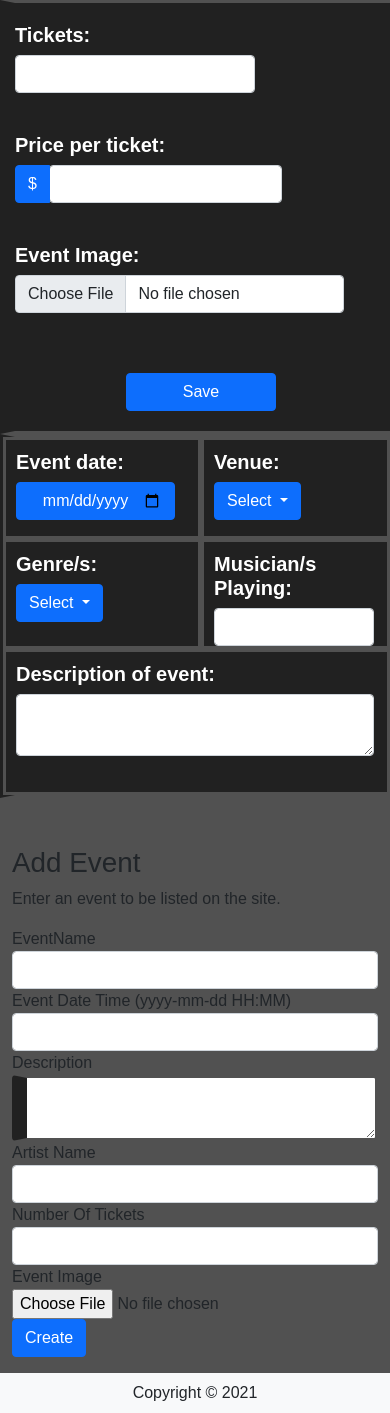
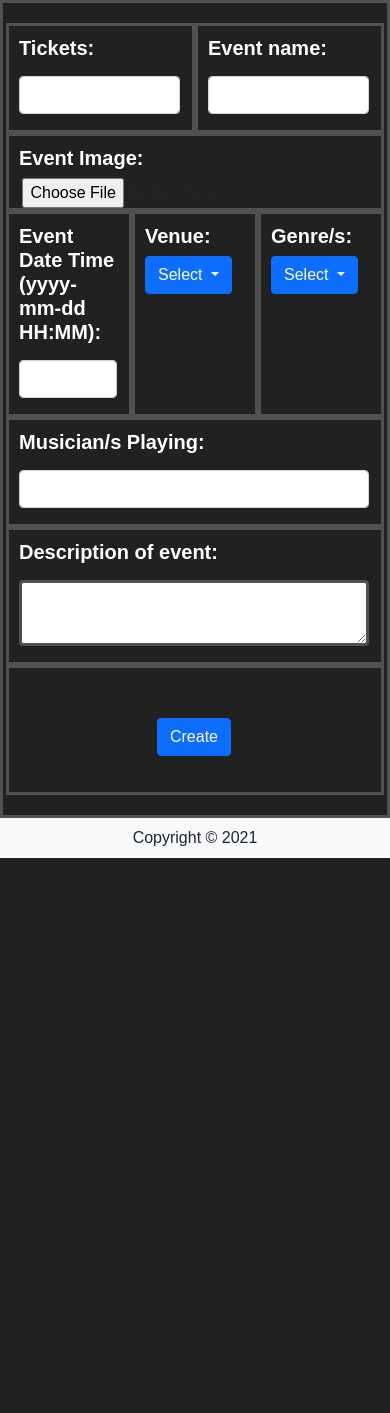
Before and after one commit to lewisb5746/Heroku_Team6_Thu5-7, a Flask app: page /events/create in a window 390 px wide. Shown: the part 406-1819 px from the top of the page. After the commit the page ends 1264 px from the top, so only its background shows below. Run offline with Flask 2, Linux system fonts and the light colour scheme; some libraries are stand-ins or nearby versions.

Commit message:
create page functionality

```diff
--- a/Lewis wireframes/create.html
+++ b/Lewis wireframes/create.html
@@ -146,7 +146,7 @@
           <div class="row" id="create">
             <div class="col">
               <h5><b>Description of event:</b></h5>
-              <div id="textarea"><textarea class="form-control" aria-label="With textarea"></textarea></p>
+              <div id="textarea"><textarea class="form-control" aria-label="With textarea"></textarea></div>
             </div>
           </div>
         </div>
--- a/travel/forms.py
+++ b/travel/forms.py
@@ -7,13 +7,13 @@ ALLOWED_FILE = {'PNG','JPG','png','jpg'}
 
 #Create new destination
 class EventForm(FlaskForm):
-  name = StringField('EventName', validators=[InputRequired()])
+  name = StringField('', validators=[InputRequired()])
   #eventDateTime = StringField('Event Date Time', validators=[InputRequired()])
-  eventDateTime = DateTimeField('Event Date Time (yyyy-mm-dd HH:MM)', validators=[InputRequired()], format='%Y-%m-%d %H:%M')
-  description = TextAreaField('Description', validators=[InputRequired()])
-  artist = StringField('Artist Name', validators=[InputRequired()])
-  num_tickets = IntegerField('Number Of Tickets', validators=[InputRequired()])
-  image = FileField('Event Image', validators=[
+  eventDateTime = DateTimeField('', validators=[InputRequired()], format='%Y-%m-%d %H:%M')
+  description = TextAreaField('', validators=[InputRequired()])
+  artist = StringField('', validators=[InputRequired()])
+  num_tickets = IntegerField('', validators=[InputRequired()])
+  image = FileField('', validators=[
     FileRequired(message='Image cannot be empty'),
     FileAllowed(ALLOWED_FILE, message='Only supports png,jpg,JPG,PNG')])
   submit = SubmitField("Create")
--- a/travel/static/css/styles.css
+++ b/travel/static/css/styles.css
@@ -74,13 +74,15 @@ article div div * {
   color: white;
 }
 #card {
+  padding-top: 20px;
+  padding-bottom: 20px;
   background-color: rgb(33, 33, 33);
+  border-left: 15px solid rgb(33, 33, 33);
+  border-right: 15px solid rgb(33, 33, 33);
 }
 #description {
-  color: white;
   border: solid;
   border-color: rgb(81, 81, 81);
-  border-left: 15px solid rgb(33, 33, 33);
 }
 
 #comment div {
--- a/travel/templates/events/create.html
+++ b/travel/templates/events/create.html
@@ -1,6 +1,6 @@
 {% extends 'base.html' %}
 
-{% import "bootstrap4/form.html" as wtf %}
+{% from "bootstrap4/form.html" import render_field %}
 {% block content %}
 <div id="eventpage">
 
@@ -10,33 +10,6 @@
     <img src="">
   </div>
 
-  <!-- KEY DETAILS -->
-
-  <div id="description">
-    <div id="card" class="row justify-content-sm-center">
-      <div id="create" class="col-md-3">
-        <h5><b>Tickets:</b></h5>
-        <div id="text"><input class="form-control" type="number" value=""></div>
-      </div>
-      <div class="col-md-3">
-        <h5><b>Price per ticket:</b></h5>
-        <div class="input-group">
-          <span class="input-group-text btn btn-primary">$</span>
-          <div id="text"><input type="number" class="form-control" aria-label="Amount (to the nearest dollar)"></div>
-        </div>
-      </div>
-      <div class="col-md-3">
-        <h5><b>Event Image:</b></h5>
-        <div class="input-group">
-          <div id="text"><input type="file" class="form-control" id="inputGroupFile02"></div>
-        </div>
-      </div>
-      <div id="save" class="col-md-3">
-        <button class="btn btn-primary" style="width:150px;">Save</button>
-      </div>
-    </div>
-  </div>
-
   <!-- DESCRIPTION -->
 
   <div>
@@ -44,10 +17,26 @@
     <div id="description">
 
       <div id="card">
+        <div id="create" class="row justify-content-sm-center">
+          <div class="col">
+            <h5><b>Tickets:</b></h5>
+            <p>{{render_field(form.num_tickets)}}</p>
+          </div>
+          <div class="col">
+            <h5><b>Event name:</b></h5>
+            <p>{{render_field(form.name)}}</p>
+          </div>
+          <div class="col">
+            <h5><b>Event Image:</b></h5>
+            <div class="input-group">
+              <p>{{render_field(form.image)}}</p>
+            </div>
+          </div>
+        </div>
         <div class="row justify-content-center" id="create">
           <div class="col">
-            <h5><b>Event date:</b></h5>
-            <p><input id="startDate" class="btn btn-primary" type="date"/></p>
+            <h5><b>Event Date Time (yyyy-mm-dd HH:MM):</b></h5>
+            <p>{{render_field(form.eventDateTime)}}</p>
           </div>
           <div class="col">
             <h5><b>Venue:</b></h5>
@@ -92,13 +81,20 @@
           </div>
           <div class="col">
             <h5><b>Musician/s Playing:</b></h5>
-            <div id="text"><input class="form-control" type="text" value=""></div>
+            <p>{{render_field(form.artist)}}</p>
           </div>
         </div>
         <div class="row" id="create">
           <div class="col">
             <h5><b>Description of event:</b></h5>
-            <div id="textarea"><textarea class="form-control" aria-label="With textarea"></textarea></p>
+            <p>{{render_field(form.description)}}</p>
+          </div>
+        </div>
+        <div class="row justify-content-sm-center" id="create">
+          <div class="col">
+            <div id="save">
+              <p>{{render_field(form.submit)}}</p>
+            </div>
           </div>
         </div>
       </div>
@@ -106,18 +102,5 @@
     </div>
 
   </div>
-</div>
-  <div class="container">
-    <div class="row mt-5">
-      <div class="col-md-12">
-
-        <h1>Add Event</h1>
-        <p>Enter an event to be listed on the site.</p>
-
-        {{wtf.render_form(form)}}
-
-      </div>
-    </div>
-  </div>
 
 {% endblock %}
```
